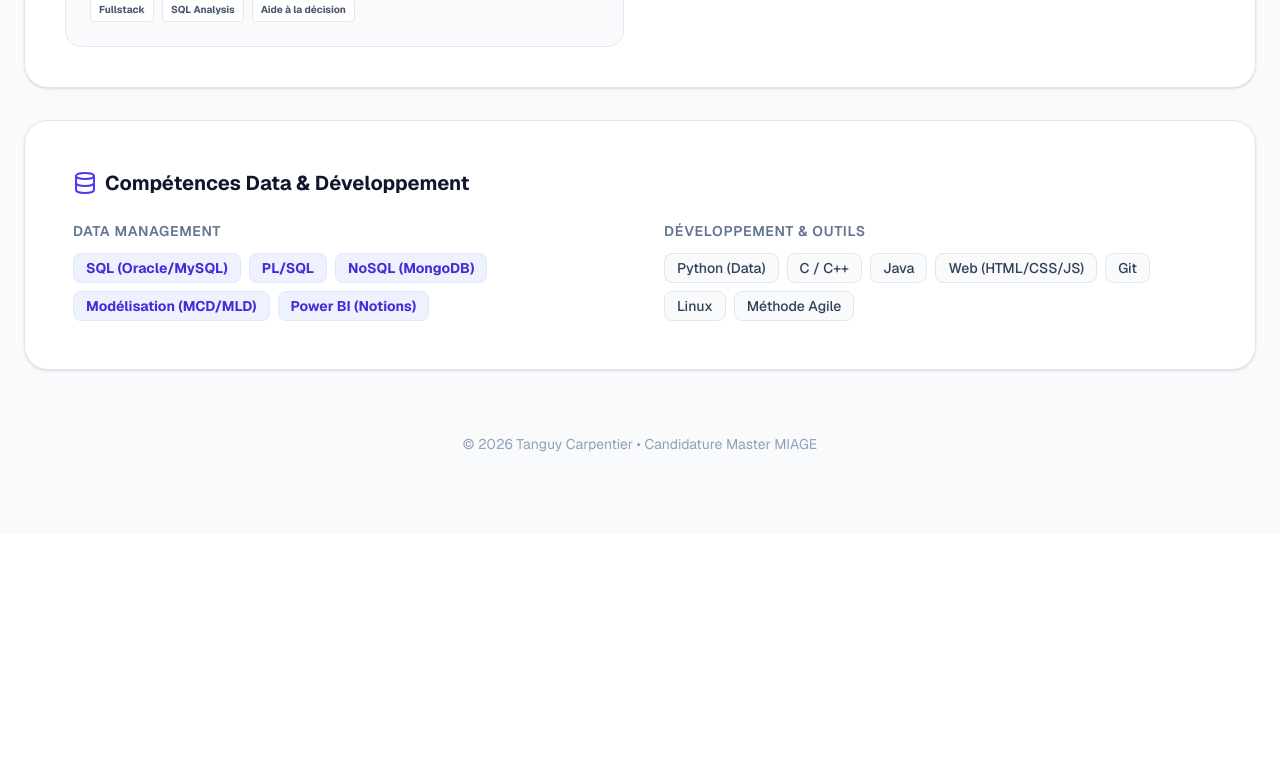
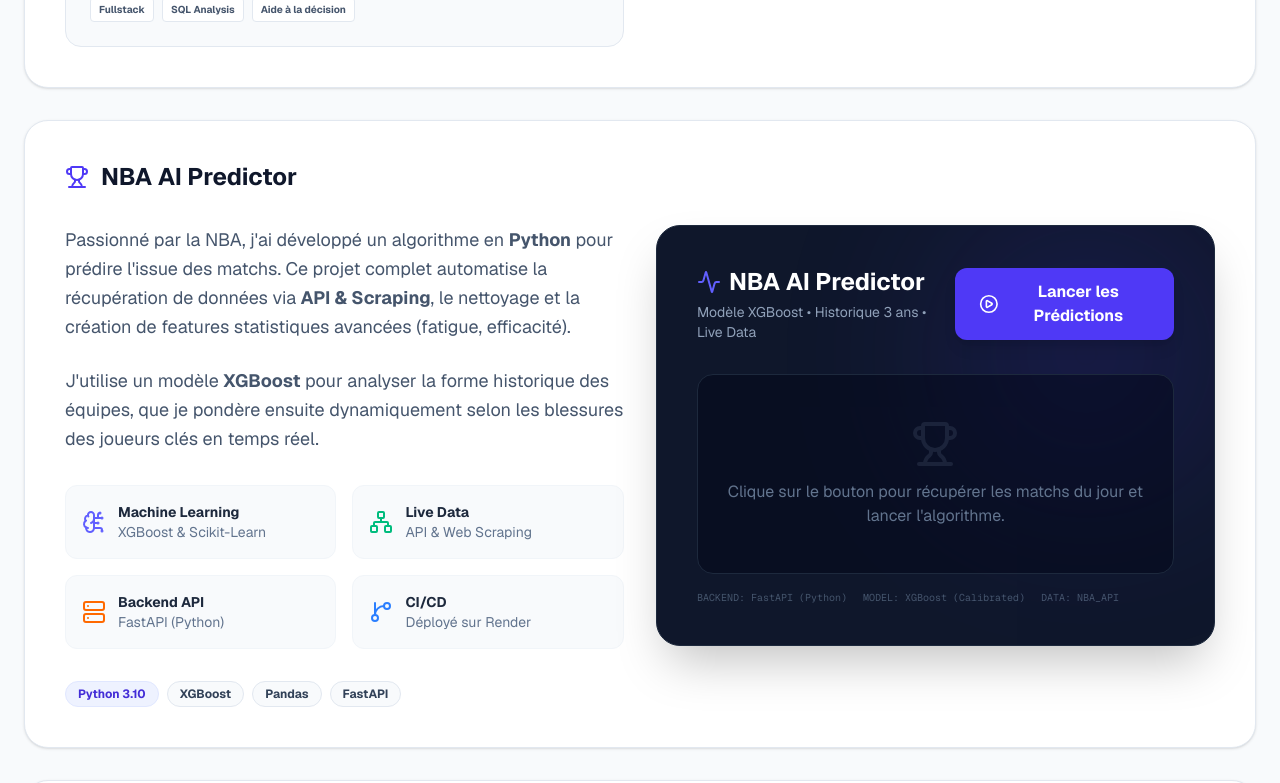
Before and after one commit to TanguyCarpentier/portfolio-tanguy, a Next.js app: page / in a window 1280 px wide. Shown: the part 1880-2663 px from the top of the page. Before the commit the page ends 2414 px from the top, so only its background shows below. Built offline with nearby package versions, Linux system fonts and the light colour scheme.

Commit message:
ajout du projet nba

```diff
--- /dev/null
+++ b/app/components/NbaPredictor.tsx
@@ -0,0 +1,143 @@
+'use client';
+
+import React, { useState } from 'react';
+import { Trophy, Activity, AlertCircle, Loader2, PlayCircle } from 'lucide-react';
+
+interface GamePrediction {
+  home_team: string;
+  away_team: string;
+  win_prob_home: number;
+  winner: string;
+}
+
+export default function NbaPredictor() {
+  const [loading, setLoading] = useState(false);
+  const [predictions, setPredictions] = useState<GamePrediction[] | null>(null);
+  const [error, setError] = useState('');
+
+  // ✅ TON URL API EST MAINTENANT CONFIGURÉE ICI
+  const API_URL = "https://nba-api-ew2n.onrender.com/predict";
+
+  const runPredictions = async () => {
+    setLoading(true);
+    setError('');
+    setPredictions(null);
+
+    try {
+      const res = await fetch(API_URL);
+      if (!res.ok) throw new Error("Erreur lors de la connexion à l'IA");
+      const data = await res.json();
+
+      if (data.message) {
+        setError(data.message);
+      } else if (data.games) {
+        setPredictions(data.games);
+      }
+    } catch (err) {
+      // Message d'erreur convivial pour le Free Tier de Render
+      setError("Le serveur de prédiction redémarre (Free tier). Réessaie dans 30 secondes.");
+    } finally {
+      setLoading(false);
+    }
+  };
+
+  return (
+    <div className="w-full bg-slate-900 rounded-3xl border border-slate-800 p-6 md:p-10 shadow-2xl relative overflow-hidden group">
+
+      {/* Background Decor */}
+      <div className="absolute top-0 right-0 w-64 h-64 bg-indigo-600 rounded-full blur-[100px] opacity-20 group-hover:opacity-30 transition-opacity"></div>
+
+      {/* Header */}
+      <div className="relative z-10 flex flex-col md:flex-row justify-between items-start md:items-center mb-8 gap-4">
+        <div>
+          <h3 className="text-2xl font-bold text-white flex items-center gap-2">
+            <Activity className="text-indigo-500" /> NBA AI Predictor
+          </h3>
+          <p className="text-slate-400 text-sm mt-1">
+            Modèle XGBoost • Historique 3 ans • Live Data
+          </p>
+        </div>
+
+        <button
+          onClick={runPredictions}
+          disabled={loading}
+          className={`flex items-center gap-2 px-6 py-3 rounded-xl font-bold transition-all shadow-lg ${
+            loading
+              ? 'bg-slate-700 text-slate-400 cursor-not-allowed'
+              : 'bg-indigo-600 text-white hover:bg-indigo-500 hover:scale-105 hover:shadow-indigo-500/50'
+          }`}
+        >
+          {loading ? <Loader2 className="animate-spin" /> : <PlayCircle />}
+          {loading ? 'Calcul en cours...' : 'Lancer les Prédictions'}
+        </button>
+      </div>
+
+      {/* Zone de contenu */}
+      <div className="relative z-10 min-h-[200px] flex flex-col items-center justify-center bg-slate-950/50 rounded-2xl border border-slate-800 p-4">
+
+        {/* État initial */}
+        {!loading && !predictions && !error && (
+          <div className="text-center text-slate-500">
+            <Trophy size={48} className="mx-auto mb-3 opacity-20" />
+            <p>Clique sur le bouton pour récupérer les matchs du jour et lancer l'algorithme.</p>
+          </div>
+        )}
+
+        {/* Erreur */}
+        {error && (
+          <div className="text-red-400 flex items-center gap-2 bg-red-400/10 px-4 py-3 rounded-lg border border-red-400/20">
+            <AlertCircle size={20} /> {error}
+          </div>
+        )}
+
+        {/* Résultats */}
+        {predictions && (
+          <div className="w-full grid gap-4">
+            <div className="flex justify-between items-center pb-2 border-b border-slate-700 text-xs font-bold text-slate-400 uppercase tracking-widest">
+                <span>Matchup</span>
+                <span>Confiance IA</span>
+            </div>
+
+            {predictions.map((game, idx) => {
+              const prob = game.win_prob_home > 0.5 ? game.win_prob_home : 1 - game.win_prob_home;
+              const isHighConf = prob > 0.65;
+
+              return (
+                <div key={idx} className="flex justify-between items-center bg-slate-800/50 p-4 rounded-xl border border-slate-700 hover:border-indigo-500/50 transition-colors">
+
+                  {/* Équipes */}
+                  <div className="flex items-center gap-4">
+                    <div className={`text-lg font-bold ${game.winner === game.home_team ? 'text-white' : 'text-slate-500'}`}>
+                      {game.home_team}
+                    </div>
+                    <span className="text-slate-600 text-sm">vs</span>
+                    <div className={`text-lg font-bold ${game.winner === game.away_team ? 'text-white' : 'text-slate-500'}`}>
+                      {game.away_team}
+                    </div>
+                  </div>
+
+                  {/* Barre de proba */}
+                  <div className="text-right">
+                    <div className={`text-xl font-mono font-bold ${isHighConf ? 'text-emerald-400' : 'text-indigo-400'}`}>
+                      {(prob * 100).toFixed(1)}%
+                    </div>
+                    <div className="text-[10px] text-slate-500 uppercase font-bold">
+                       Victoire {game.winner}
+                    </div>
+                  </div>
+                </div>
+              );
+            })}
+          </div>
+        )}
+      </div>
+
+      {/* Footer technique */}
+      <div className="mt-4 flex gap-4 text-[10px] text-slate-600 font-mono">
+         <span>BACKEND: FastAPI (Python)</span>
+         <span>MODEL: XGBoost (Calibrated)</span>
+         <span>DATA: NBA_API</span>
+      </div>
+    </div>
+  );
+}
--- a/app/page.tsx
+++ b/app/page.tsx
@@ -1,10 +1,12 @@
 'use client';
 
 import React, { useState } from 'react';
-import { Mail, Download, Linkedin, Database, Terminal, Server, Cpu, Layers, BarChart3, LayoutDashboard, FolderKanban, X, Calculator, Package } from 'lucide-react';
+import { Mail, Download, Linkedin, Database, Terminal, Server, Cpu, Layers, BarChart3, LayoutDashboard, FolderKanban, X, Calculator, Package, Trophy, BrainCircuit, Network, GitBranch } from 'lucide-react';
+// Import du composant NBA
+import NbaPredictor from './components/NbaPredictor';
 
 export default function Portfolio() {
-  // État pour gérer l'image ouverte en grand (Lightbox)
+  // État pour gérer l'image ouverte en grand (Lightbox du Dashboard)
   const [selectedImage, setSelectedImage] = useState<string | null>(null);
 
   return (
@@ -26,7 +28,7 @@ export default function Portfolio() {
             src={selectedImage}
             alt="Zoom projet"
             className="max-w-full max-h-[90vh] rounded-lg shadow-2xl"
-            onClick={(e) => e.stopPropagation()} // Empêche la fermeture si on clique sur l'image
+            onClick={(e) => e.stopPropagation()}
           />
         </div>
       )}
@@ -211,7 +213,7 @@ export default function Portfolio() {
           </div>
         </div>
 
-        {/* --- BLOCK : PROJECTS (Avec Galerie & Lightbox) --- */}
+        {/* --- BLOCK 5: DASHBOARD PROJECT (Avec PNG et Lightbox) --- */}
         <div id="projects" className="md:col-span-12 bg-white rounded-3xl p-8 md:p-10 border border-slate-200 shadow-sm mt-2">
             <div className="flex justify-between items-center mb-8">
                 <h3 className="text-2xl font-bold text-slate-900 flex items-center gap-3">
@@ -221,7 +223,7 @@ export default function Portfolio() {
 
             <div className="grid lg:grid-cols-2 gap-8 items-start">
 
-                {/* Colonne Gauche : Infos Projet */}
+                {/* Infos Projet Dashboard */}
                 <div className="group bg-slate-50 rounded-2xl p-6 border border-slate-200 hover:border-indigo-300 transition-all h-full">
                     <div className="flex justify-between items-start mb-4">
                         <div className="p-2 bg-white rounded-lg border border-slate-100 text-indigo-600">
@@ -261,9 +263,8 @@ export default function Portfolio() {
                     </div>
                 </div>
 
-                {/* Colonne Droite : GALERIE D'IMAGES (Cliquables) */}
+                {/* Galerie Images PNG (Cliquables) */}
                 <div className="flex flex-col gap-3">
-                    {/* Image Principale (dash1) */}
                     <div
                         className="rounded-xl overflow-hidden border border-slate-200 shadow-md group cursor-pointer relative"
                         onClick={() => setSelectedImage('/dash1.png')}
@@ -278,7 +279,6 @@ export default function Portfolio() {
                          />
                     </div>
 
-                    {/* Grille des 3 petites images */}
                     <div className="grid grid-cols-3 gap-3">
                         {['/dash2.png', '/dash3.png', '/dash4.png'].map((src, index) => (
                             <div
@@ -300,7 +300,75 @@ export default function Portfolio() {
             </div>
         </div>
 
-        {/* --- BLOCK 5: SKILLS --- */}
+        {/* --- BLOCK 6 : NBA PREDICTOR PROJECT --- */}
+        <div className="md:col-span-12 bg-white rounded-3xl p-8 md:p-10 border border-slate-200 shadow-sm mt-2">
+            <div className="flex justify-between items-center mb-8">
+                <h3 className="text-2xl font-bold text-slate-900 flex items-center gap-3">
+                    <Trophy className="text-indigo-600" /> NBA AI Predictor
+                </h3>
+            </div>
+
+            <div className="grid lg:grid-cols-2 gap-8 items-start">
+
+                {/* Colonne Gauche : Présentation Technique */}
+                <div className="h-full flex flex-col justify-center">
+                    <p className="text-slate-600 leading-relaxed text-lg mb-6">
+                        Passionné par la NBA, j'ai développé un algorithme en <strong>Python</strong> pour prédire l'issue des matchs.
+                        Ce projet complet automatise la récupération de données via <strong>API & Scraping</strong>, le nettoyage et la création de features statistiques avancées (fatigue, efficacité).
+                    </p>
+                    <p className="text-slate-600 leading-relaxed text-lg mb-8">
+                        J'utilise un modèle <strong>XGBoost</strong> pour analyser la forme historique des équipes,
+                        que je pondère ensuite dynamiquement selon les blessures des joueurs clés en temps réel.
+                    </p>
+
+                    <div className="grid grid-cols-2 gap-4 mb-8">
+                         <div className="p-4 bg-slate-50 rounded-xl border border-slate-100 flex items-center gap-3">
+                            <BrainCircuit className="text-indigo-500" />
+                            <div className="text-sm">
+                                <p className="font-bold text-slate-800">Machine Learning</p>
+                                <p className="text-slate-500">XGBoost & Scikit-Learn</p>
+                            </div>
+                         </div>
+                         <div className="p-4 bg-slate-50 rounded-xl border border-slate-100 flex items-center gap-3">
+                            <Network className="text-emerald-500" />
+                            <div className="text-sm">
+                                <p className="font-bold text-slate-800">Live Data</p>
+                                <p className="text-slate-500">API & Web Scraping</p>
+                            </div>
+                         </div>
+                         <div className="p-4 bg-slate-50 rounded-xl border border-slate-100 flex items-center gap-3">
+                            <Server className="text-orange-500" />
+                            <div className="text-sm">
+                                <p className="font-bold text-slate-800">Backend API</p>
+                                <p className="text-slate-500">FastAPI (Python)</p>
+                            </div>
+                         </div>
+                         <div className="p-4 bg-slate-50 rounded-xl border border-slate-100 flex items-center gap-3">
+                            <GitBranch className="text-blue-500" />
+                            <div className="text-sm">
+                                <p className="font-bold text-slate-800">CI/CD</p>
+                                <p className="text-slate-500">Déployé sur Render</p>
+                            </div>
+                         </div>
+                    </div>
+
+                    <div className="flex flex-wrap gap-2">
+                        <span className="px-3 py-1 bg-indigo-50 text-indigo-700 rounded-full text-xs font-bold border border-indigo-100">Python 3.10</span>
+                        <span className="px-3 py-1 bg-slate-50 text-slate-700 rounded-full text-xs font-bold border border-slate-200">XGBoost</span>
+                        <span className="px-3 py-1 bg-slate-50 text-slate-700 rounded-full text-xs font-bold border border-slate-200">Pandas</span>
+                        <span className="px-3 py-1 bg-slate-50 text-slate-700 rounded-full text-xs font-bold border border-slate-200">FastAPI</span>
+                    </div>
+                </div>
+
+                {/* Colonne Droite : L'Outil Interactif */}
+                <div>
+                     <NbaPredictor />
+                </div>
+
+            </div>
+        </div>
+
+        {/* --- BLOCK 7: SKILLS --- */}
         <div className="md:col-span-12 bg-white rounded-3xl p-8 md:p-12 border border-slate-200 shadow-sm mt-2">
             <h3 className="text-xl font-bold text-slate-900 mb-6 flex items-center gap-2">
             <Database className="text-indigo-600" /> Compétences Data & Développement
@@ -330,7 +398,7 @@ export default function Portfolio() {
       </main>
 
       <footer className="max-w-7xl mx-auto px-6 mt-16 pb-8 text-center text-slate-400 text-sm">
-        <p>© 2026 Tanguy Carpentier • Candidature Master MIAGE</p>
+        <p>© 2026 Tanguy Carpentier</p>
       </footer>
     </div>
   );
```
